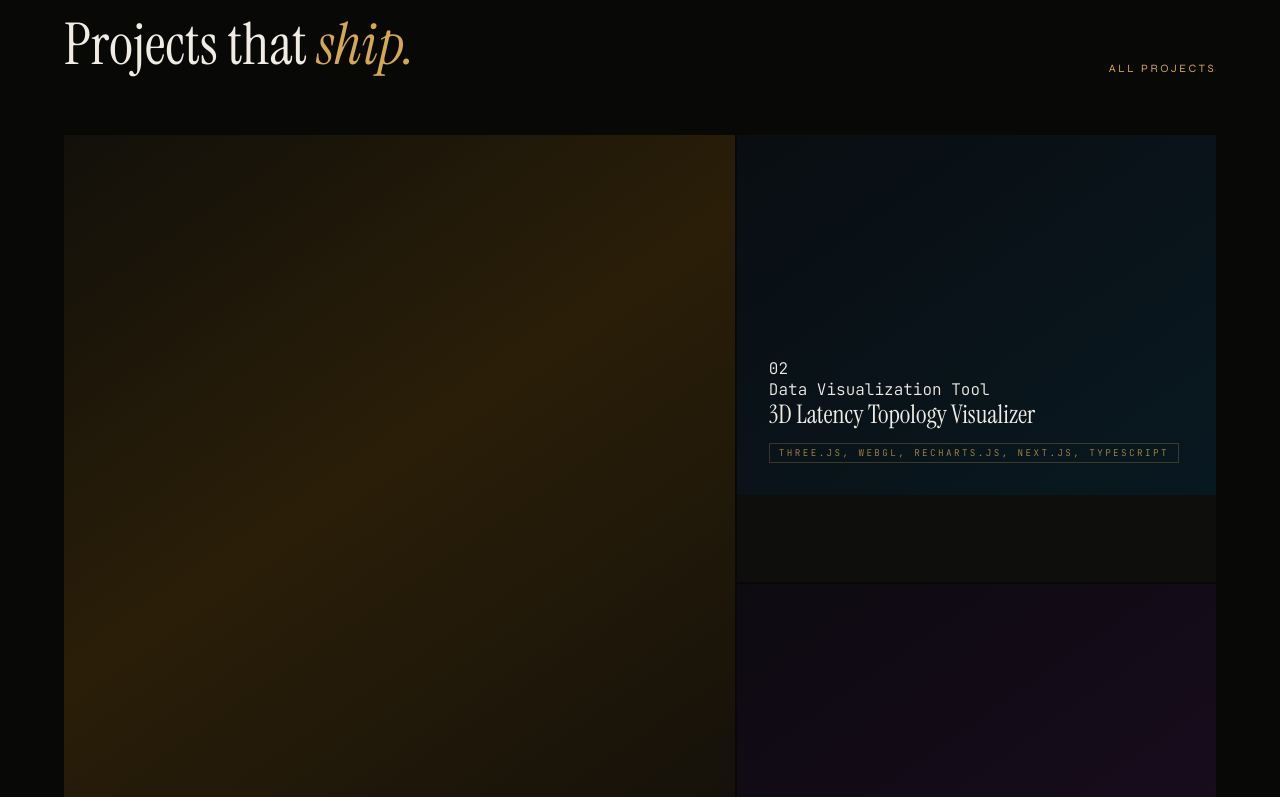
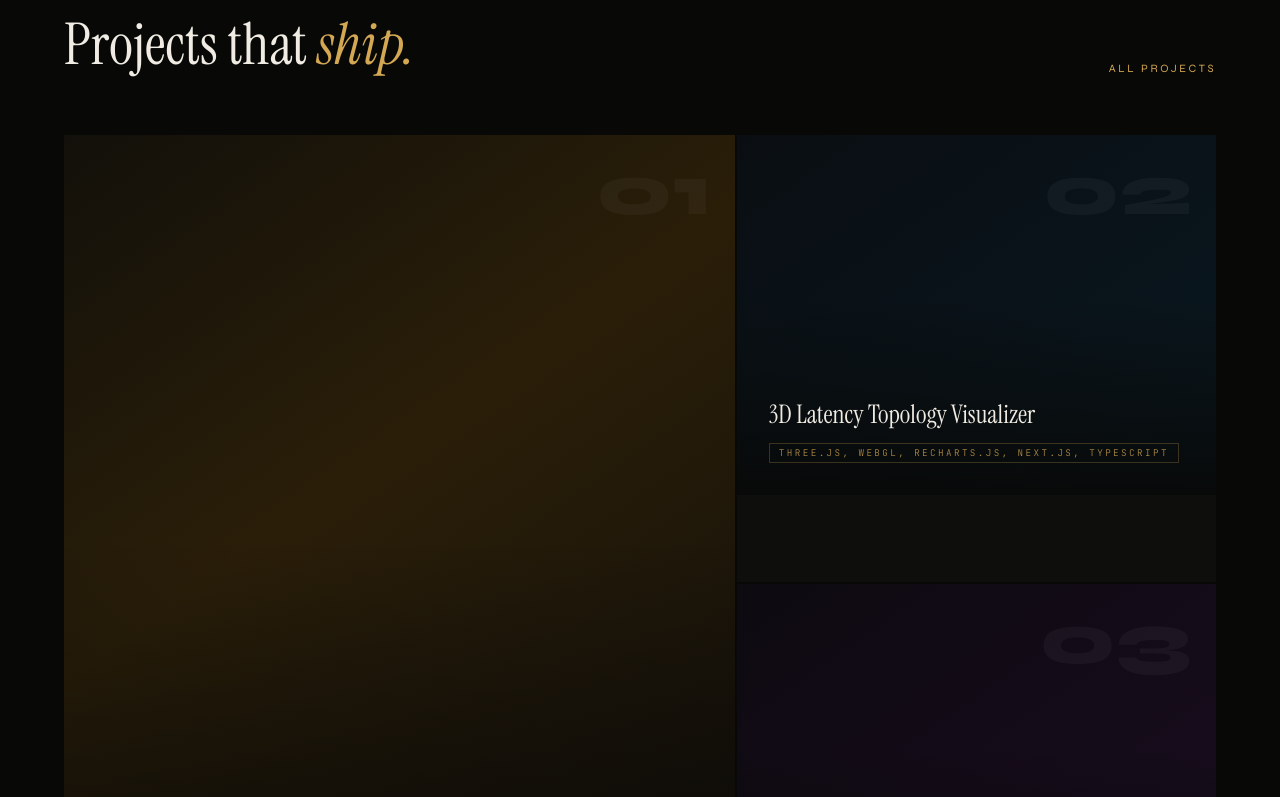
Before and after one commit to gurjeetsinghvirdee/portfolio, a Next.js app: page / in a window 1280 px wide. Shown: the part 983-1780 px from the top of the page. Built offline with nearby package versions, Linux system fonts and the light colour scheme.

Commit message:
fix(ui): category and number typo fix

```diff
--- a/components/Work/Work.module.css
+++ b/components/Work/Work.module.css
@@ -117,7 +117,7 @@
     flex-direction: column;
     justify-content: flex-end;
     padding: 32px;
-    background: linear-gradient(to top, rgba(8, 8, 7, .9) 0% transparent 55%);
+    background: linear-gradient(to top, rgba(8, 8, 7, .9) 0%, transparent 55%);
 }
 
 .number {
--- a/components/Work/Work.tsx
+++ b/components/Work/Work.tsx
@@ -49,11 +49,11 @@ export function Work() {
                         <div className={`${styles.inner} ${i === 0 ? styles.featured : ''}`}>
                             <div className={`${styles.bg} ${p.bgClass}`}></div>
                             <div className={styles.content}>
-                                <div className={styles.num}>
+                                <div className={styles.number}>
                                     {p.number}
                                 </div>
                                 <a href="#" className={styles.link}>↗</a>
-                                <div className={styles.cat}>
+                                <div className={styles.category}>
                                     {p.category}
                                 </div>
                                 <h3 className={styles.cardTitle}>
```
Also changed, not shown: 1 other file (tests, documents, lock files or other folders).
